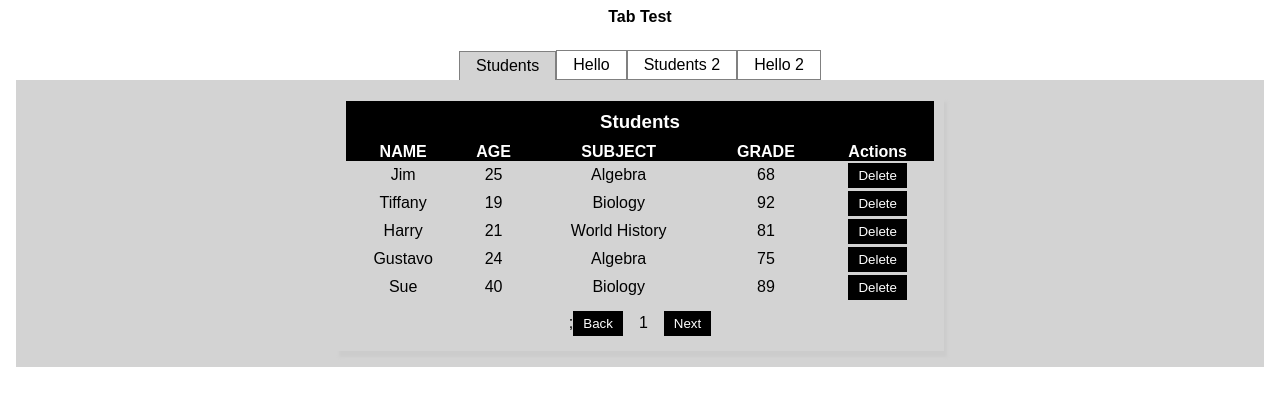
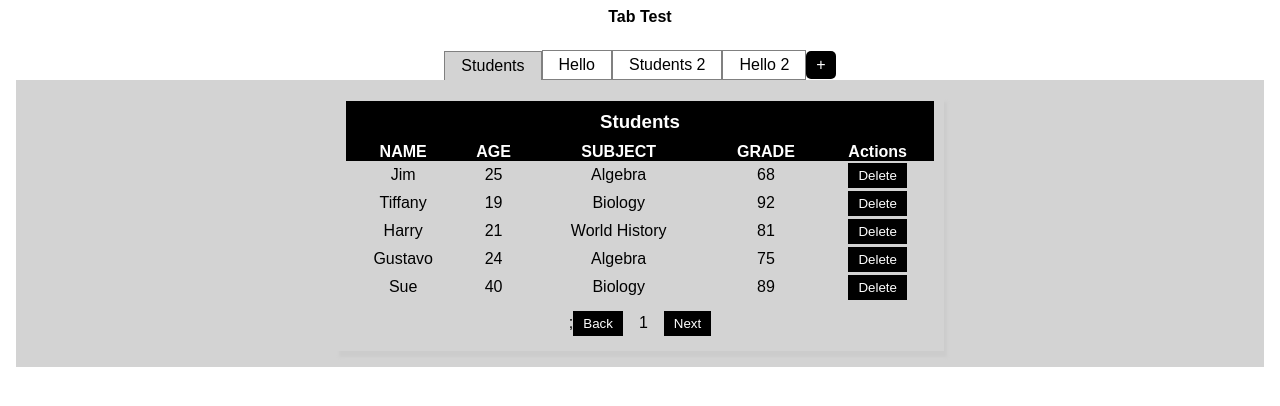
Before and after one commit to fclassvisions/react-components, a React (Create React App) app: page / in a window 1280 px wide. Shown: the top 406 px of the page. Built offline with nearby package versions, Linux system fonts and the light colour scheme.

Commit message:
Added create new tab functionality

```diff
--- a/src/App.js
+++ b/src/App.js
@@ -38,6 +38,7 @@ class App extends Component {
               { name: "Students 2", content: StudentTable },
               { name: "Hello 2", content: HelloList },
             ]}
+            editable={true}
           />
         </div>
       </div>
--- a/src/components/TabView/TabView.js
+++ b/src/components/TabView/TabView.js
@@ -1,8 +1,29 @@
 import React, { useState } from "react";
 import "./TabView.css";
 
-function TabView({ title, tabs = {} }) {
+function TabView({ title, tabs = [], editable = false }) {
   const [activeTabIndex, setActiveTabIndex] = useState(0);
+  const [allTabs, setAllTabs] = useState(tabs);
+
+  const NewTabButton = (
+    <div className="btn" onClick={() => createNewTab()}>
+      +
+    </div>
+  );
+
+  const NewTab = (
+    <div>
+      <label>New Tab</label>
+      <p>This is a new tab.</p>
+    </div>
+  );
+
+  const createNewTab = () => {
+    const newTabs = allTabs;
+    newTabs.push({ name: "New Tab", content: NewTab });
+    setAllTabs(newTabs);
+    setActiveTabIndex(newTabs.length - 1);
+  };
 
   const activateTab = (index) => {
     setActiveTabIndex(index);
@@ -12,12 +33,15 @@ function TabView({ title, tabs = {} }) {
     <div className="TabView">
       {title && <h4 className="title">{title}</h4>}
       <div className="body">
-        {Object.keys(tabs).length === 0 ? (
-          <div>No Tabs</div>
+        {allTabs.length === 0 ? (
+          <div className="tabs">
+            <div>No Tabs</div>
+            {editable ? NewTabButton : null}
+          </div>
         ) : (
           <div>
             <div className="tabs">
-              {tabs.map((tab, index) => (
+              {allTabs.map((tab, index) => (
                 <label
                   key={index}
                   className={index === activeTabIndex ? "active-tab" : "tab"}
@@ -26,8 +50,9 @@ function TabView({ title, tabs = {} }) {
                   {tab.name}
                 </label>
               ))}
+              {editable ? NewTabButton : null}
             </div>
-            <div className="content">{tabs[activeTabIndex].content}</div>
+            <div className="content">{allTabs[activeTabIndex].content}</div>
           </div>
         )}
       </div>
--- a/src/index.css
+++ b/src/index.css
@@ -8,3 +8,17 @@
 .hoverable:hover {
   cursor: pointer;
 }
+
+.btn {
+  color: white;
+  background-color: black;
+  padding: 5px 10px;
+  border-radius: 5px;
+  transition: background-color 200ms ease-in;
+}
+
+.btn:hover {
+  cursor: pointer;
+  background-color: #aaa;
+  transition: background-color 200ms ease-in;
+}
```
